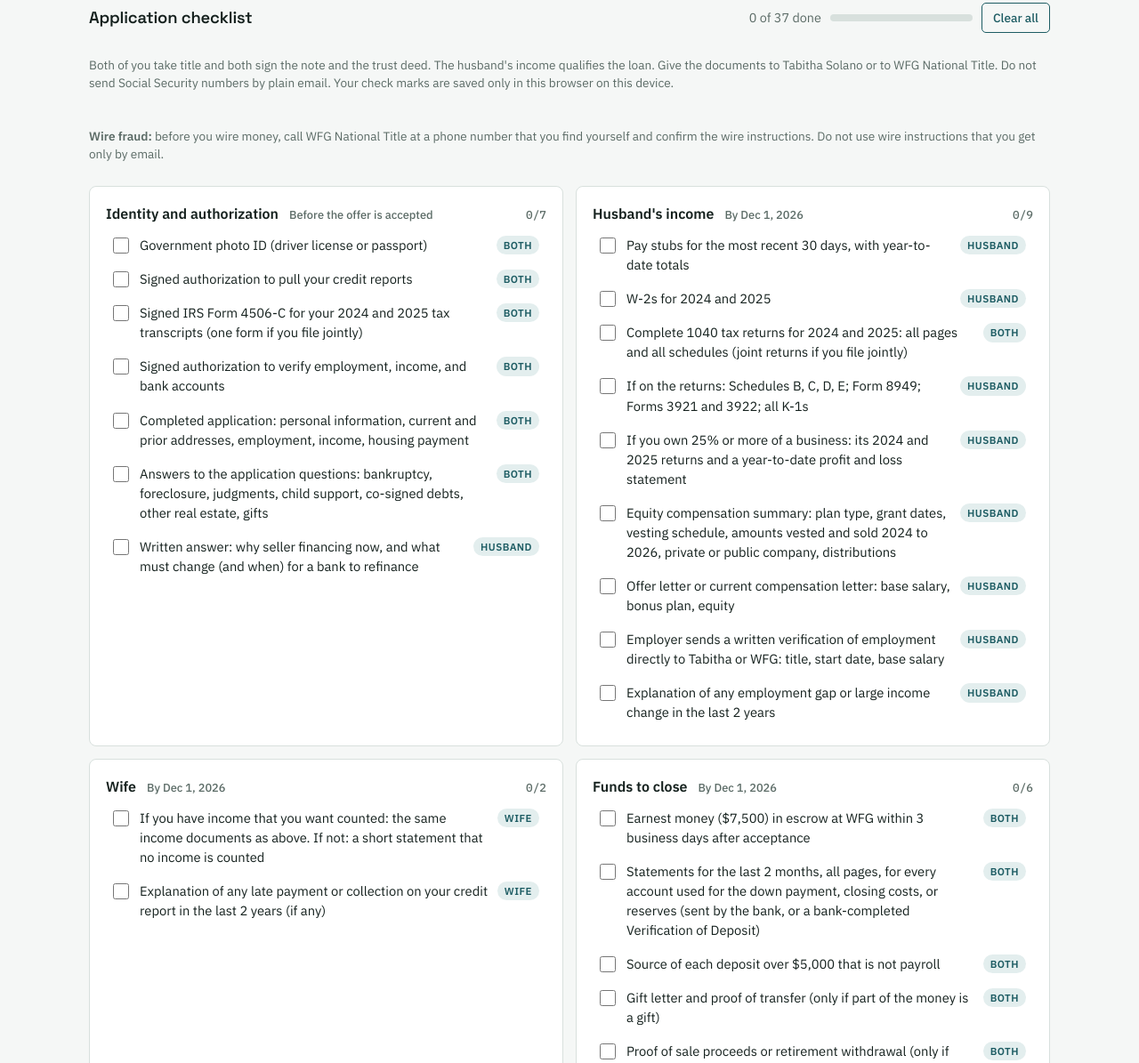
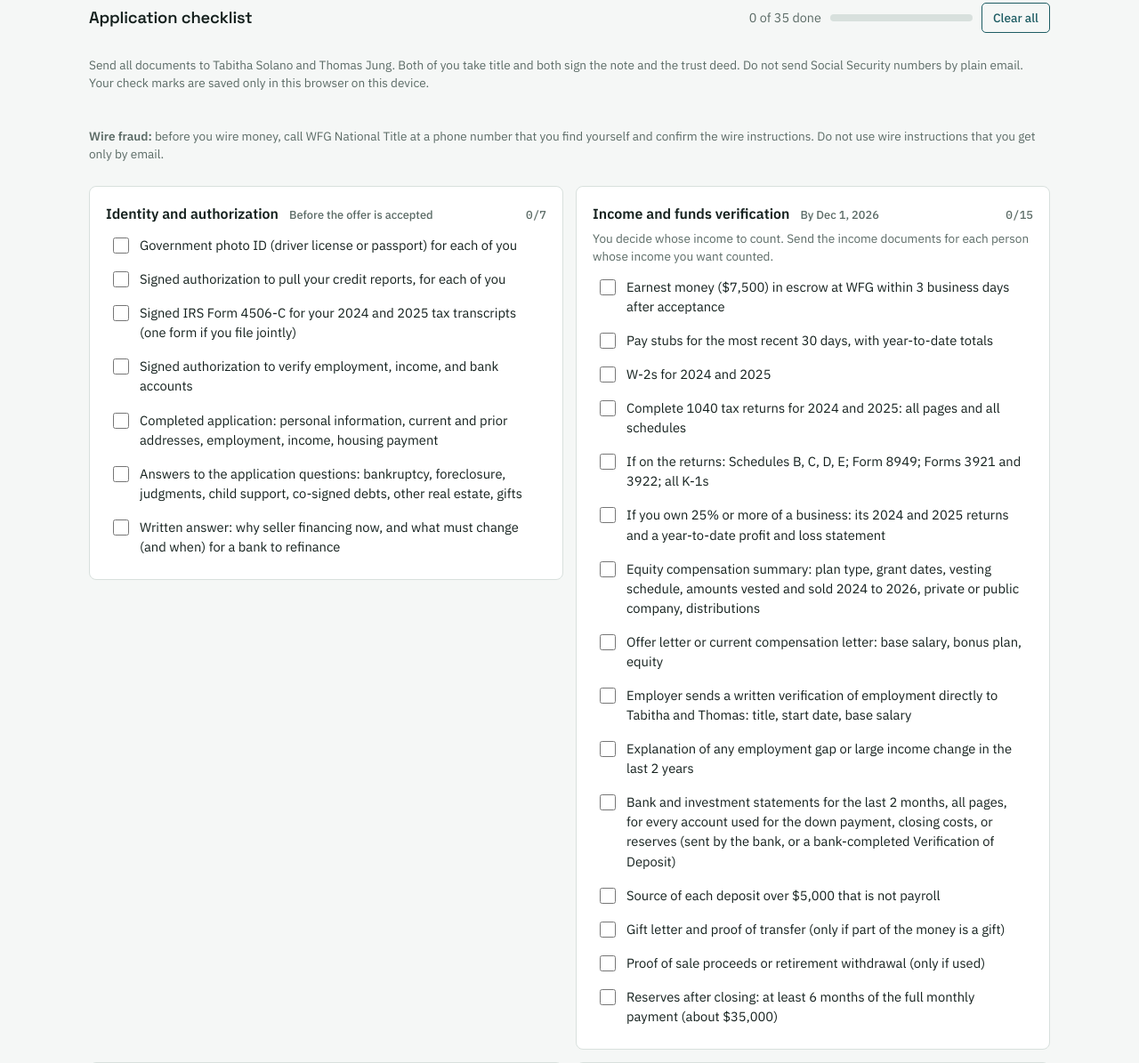
Before and after one commit to ratiofu/ratiofu.github.io, a plain HTML site: page 5225-se-18th/index.html in a window 1280 px wide. Shown: the part 2945-4140 px from the top of the page at 89% size. Drawn offline with Linux system fonts and the light colour scheme.

Commit message:
fix: merge income and funds checklist items; send documents to Tabitha and Thomas

```diff
--- a/5225-se-18th/index.html
+++ b/5225-se-18th/index.html
@@ -47,13 +47,11 @@ input[aria-invalid="true"]{border-color:var(--bad);background:color-mix(in srgb,
 .ck-grp h3 .due{font-size:.8rem;font-weight:500;color:var(--muted)}
 .ck-grp h3 .cnt{font-size:.8rem;font-weight:500;color:var(--muted);margin-left:auto;font-family:var(--mono)}
 .ck-list{list-style:none;margin:0;padding:0;display:grid;gap:2px}
-.ck-list label{display:grid;grid-template-columns:20px 1fr auto;gap:10px;align-items:start;padding:7px 8px;border-radius:6px;cursor:pointer;font-size:.92rem;text-transform:none;letter-spacing:0;color:var(--ink)}
+.ck-list label{display:grid;grid-template-columns:20px 1fr;gap:10px;align-items:start;padding:7px 8px;border-radius:6px;cursor:pointer;font-size:.92rem;text-transform:none;letter-spacing:0;color:var(--ink)}
 .ck-list label:hover{background:var(--accent-soft)}
 .ck-list input{width:18px;height:18px;margin:2px 0 0;accent-color:var(--good)}
 .ck-list input:checked ~ span.t{color:var(--muted);text-decoration:line-through}
-.who{font-size:.72rem;font-weight:600;padding:2px 8px;border-radius:999px;background:var(--accent-soft);color:var(--accent);white-space:nowrap;text-transform:uppercase;letter-spacing:.04em}
-@media (max-width:520px){.ck-list label{grid-template-columns:20px 1fr}.ck-list .who{grid-column:2;justify-self:start}}
-.ck-grid{display:grid;grid-template-columns:repeat(auto-fit,minmax(min(100%,460px),1fr));gap:14px}
+.ck-grid{display:grid;align-items:start;grid-template-columns:repeat(auto-fit,minmax(min(100%,460px),1fr));gap:14px}
 .chart{position:relative;--s-prin:#2a78d6;--s-int:#eb6834}
 .key{--s-prin:#2a78d6;--s-int:#eb6834}
 .chart .xh{stroke:var(--muted);stroke-width:1;stroke-dasharray:3 3}
@@ -172,7 +170,7 @@ button:hover{background:var(--accent-soft)}
       <h2>Application checklist</h2>
       <div class="ck-prog"><span id="ckCount">0 of 0 done</span><span class="ck-bar" aria-hidden="true"><i id="ckBar"></i></span><button type="button" id="ckClear">Clear all</button></div>
     </div>
-    <p class="note">Both of you take title and both sign the note and the trust deed. The husband's income qualifies the loan. Give the documents to Tabitha Solano or to WFG National Title. Do not send Social Security numbers by plain email. Your check marks are saved only in this browser on this device.</p>
+    <p class="note">Send all documents to Tabitha Solano and Thomas Jung. Both of you take title and both sign the note and the trust deed. Do not send Social Security numbers by plain email. Your check marks are saved only in this browser on this device.</p>
     <p class="note"><strong>Wire fraud:</strong> before you wire money, call WFG National Title at a phone number that you find yourself and confirm the wire instructions. Do not use wire instructions that you get only by email.</p>
     <div class="ck-grid" id="ckGroups"></div>
   </section>
@@ -465,50 +463,46 @@ document.querySelectorAll(".inputs input").forEach(el=>el.addEventListener("inpu
 const CK_KEY = "buyerChecklist-v1";
 const CK = [
   {id:"a", title:"Identity and authorization", due:"Before the offer is accepted", items:[
-    ["a1","Both","Government photo ID (driver license or passport)"],
-    ["a2","Both","Signed authorization to pull your credit reports"],
-    ["a3","Both","Signed IRS Form 4506-C for your 2024 and 2025 tax transcripts (one form if you file jointly)"],
-    ["a4","Both","Signed authorization to verify employment, income, and bank accounts"],
-    ["a5","Both","Completed application: personal information, current and prior addresses, employment, income, housing payment"],
-    ["a6","Both","Answers to the application questions: bankruptcy, foreclosure, judgments, child support, co-signed debts, other real estate, gifts"],
-    ["a7","Husband","Written answer: why seller financing now, and what must change (and when) for a bank to refinance"]]},
-  {id:"b", title:"Husband's income", due:"By Dec 1, 2026", items:[
-    ["b1","Husband","Pay stubs for the most recent 30 days, with year-to-date totals"],
-    ["b2","Husband","W-2s for 2024 and 2025"],
-    ["b3","Both","Complete 1040 tax returns for 2024 and 2025: all pages and all schedules (joint returns if you file jointly)"],
-    ["b4","Husband","If on the returns: Schedules B, C, D, E; Form 8949; Forms 3921 and 3922; all K-1s"],
-    ["b5","Husband","If you own 25% or more of a business: its 2024 and 2025 returns and a year-to-date profit and loss statement"],
-    ["b6","Husband","Equity compensation summary: plan type, grant dates, vesting schedule, amounts vested and sold 2024 to 2026, private or public company, distributions"],
-    ["b7","Husband","Offer letter or current compensation letter: base salary, bonus plan, equity"],
-    ["b8","Husband","Employer sends a written verification of employment directly to Tabitha or WFG: title, start date, base salary"],
-    ["b9","Husband","Explanation of any employment gap or large income change in the last 2 years"]]},
-  {id:"c", title:"Wife", due:"By Dec 1, 2026", items:[
-    ["c1","Wife","If you have income that you want counted: the same income documents as above. If not: a short statement that no income is counted"],
-    ["c2","Wife","Explanation of any late payment or collection on your credit report in the last 2 years (if any)"]]},
-  {id:"d", title:"Funds to close", due:"By Dec 1, 2026", items:[
-    ["d1","Both","Earnest money ($7,500) in escrow at WFG within 3 business days after acceptance"],
-    ["d2","Both","Statements for the last 2 months, all pages, for every account used for the down payment, closing costs, or reserves (sent by the bank, or a bank-completed Verification of Deposit)"],
-    ["d3","Both","Source of each deposit over $5,000 that is not payroll"],
-    ["d4","Both","Gift letter and proof of transfer (only if part of the money is a gift)"],
-    ["d5","Both","Proof of sale proceeds or retirement withdrawal (only if used)"],
-    ["d6","Both","Reserves after closing: at least 6 months of the full monthly payment (about $35,000)"]]},
+    ["a1","Government photo ID (driver license or passport) for each of you"],
+    ["a2","Signed authorization to pull your credit reports, for each of you"],
+    ["a3","Signed IRS Form 4506-C for your 2024 and 2025 tax transcripts (one form if you file jointly)"],
+    ["a4","Signed authorization to verify employment, income, and bank accounts"],
+    ["a5","Completed application: personal information, current and prior addresses, employment, income, housing payment"],
+    ["a6","Answers to the application questions: bankruptcy, foreclosure, judgments, child support, co-signed debts, other real estate, gifts"],
+    ["a7","Written answer: why seller financing now, and what must change (and when) for a bank to refinance"]]},
+  {id:"b", title:"Income and funds verification", due:"By Dec 1, 2026", note:"You decide whose income to count. Send the income documents for each person whose income you want counted.", items:[
+    ["d1","Earnest money ($7,500) in escrow at WFG within 3 business days after acceptance"],
+    ["b1","Pay stubs for the most recent 30 days, with year-to-date totals"],
+    ["b2","W-2s for 2024 and 2025"],
+    ["b3","Complete 1040 tax returns for 2024 and 2025: all pages and all schedules"],
+    ["b4","If on the returns: Schedules B, C, D, E; Form 8949; Forms 3921 and 3922; all K-1s"],
+    ["b5","If you own 25% or more of a business: its 2024 and 2025 returns and a year-to-date profit and loss statement"],
+    ["b6","Equity compensation summary: plan type, grant dates, vesting schedule, amounts vested and sold 2024 to 2026, private or public company, distributions"],
+    ["b7","Offer letter or current compensation letter: base salary, bonus plan, equity"],
+    ["b8","Employer sends a written verification of employment directly to Tabitha and Thomas: title, start date, base salary"],
+    ["b9","Explanation of any employment gap or large income change in the last 2 years"],
+    ["d2","Bank and investment statements for the last 2 months, all pages, for every account used for the down payment, closing costs, or reserves (sent by the bank, or a bank-completed Verification of Deposit)"],
+    ["d3","Source of each deposit over $5,000 that is not payroll"],
+    ["d4","Gift letter and proof of transfer (only if part of the money is a gift)"],
+    ["d5","Proof of sale proceeds or retirement withdrawal (only if used)"],
+    ["d6","Reserves after closing: at least 6 months of the full monthly payment (about $35,000)"]]},
   {id:"e", title:"Debts and other real estate", due:"By Dec 1, 2026", items:[
-    ["e1","Both","List of all monthly debts: car, student, credit card, child support, other loans"],
-    ["e2","Both","Idaho property: mortgage statement, current leases, 2 months of rent deposits, insurance declarations, property tax bill"],
-    ["e3","Both","Current housing: lease or mortgage statement, and 12 months of on-time payments"]]},
+    ["e1","List of all monthly debts: car, student, credit card, child support, other loans"],
+    ["e2","Idaho property: mortgage statement, current leases, 2 months of rent deposits, insurance declarations, property tax bill"],
+    ["e3","Current housing: lease or mortgage statement, and 12 months of on-time payments"]]},
   {id:"f", title:"Credit", due:"By Dec 1, 2026", items:[
-    ["f1","Both","Tabitha pulls tri-merge credit reports for both of you (with your signed authorization)"],
-    ["f2","Both","Written explanation of late payments, collections, or credit inquiries in the last 2 years"]]},
+    ["f1","Tabitha and Thomas pull tri-merge credit reports (with your signed authorization)"],
+    ["f2","Written explanation of late payments, collections, or credit inquiries in the last 2 years"]]},
   {id:"g", title:"Property", due:"Before closing", items:[
-    ["g1","Both","Inspection within 10 business days after acceptance; full report to Tabitha (or sign the no-inspection acknowledgment)"],
-    ["g2","Both","Insurance binder that meets the insurance requirements, with Tabitha as mortgagee; at least 5 days before closing"],
-    ["g3","Both","Earthquake coverage quote (if required)"]]},
+    ["g1","Inspection within 10 business days after acceptance; full report to Tabitha and Thomas (or sign the no-inspection acknowledgment)"],
+    ["g2","Insurance binder that meets the insurance requirements, with Tabitha Solano as mortgagee; at least 5 days before closing"],
+    ["g3","Earthquake coverage quote (if required)"]]},
   {id:"h", title:"Final steps", due:"2 to 10 days before closing", items:[
-    ["h1","Husband","Updated pay stub, dated within 30 days of closing"],
-    ["h2","Both","Updated bank statements, dated within 30 days of closing"],
-    ["h3","Husband","Employer confirms employment again"],
-    ["h4","Both","Down payment and closing funds wired to WFG and cleared, 2 business days before closing"],
-    ["h5","Both","Sign the escrow and collection escrow instructions; set up the monthly payment"]]}
+    ["h1","Updated pay stubs, dated within 30 days of closing"],
+    ["h2","Updated bank statements, dated within 30 days of closing"],
+    ["h3","Employer confirms employment again"],
+    ["h4","Down payment and closing funds wired to WFG and cleared, 2 business days before closing"],
+    ["h5","Sign the escrow and collection escrow instructions; set up the monthly payment"]]}
 ];
 let ckState = {};
 try { ckState = JSON.parse(localStorage.getItem(CK_KEY) || "{}") || {}; } catch(e) { ckState = {}; }
@@ -520,8 +514,8 @@ function ckProgress(){
   CK.forEach(g=>{ const d = g.items.filter(i=>ckState[i[0]]).length; $("ckc-"+g.id).textContent = `${d}/${g.items.length}`; });
 }
 function renderChecklist(){
-  $("ckGroups").innerHTML = CK.map(g=>`<div class="panel ck-grp"><h3>${g.title}<span class="due">${g.due}</span><span class="cnt" id="ckc-${g.id}"></span></h3><ul class="ck-list">` +
-    g.items.map(([id,who,text])=>`<li><label><input type="checkbox" data-ck="${id}"${ckState[id]?" checked":""}><span class="t">${text}</span><span class="who">${who}</span></label></li>`).join("") + `</ul></div>`).join("");
+  $("ckGroups").innerHTML = CK.map(g=>`<div class="panel ck-grp"><h3>${g.title}<span class="due">${g.due}</span><span class="cnt" id="ckc-${g.id}"></span></h3>${g.note?`<p class="note" style="margin:0">${g.note}</p>`:""}<ul class="ck-list">` +
+    g.items.map(([id,text])=>`<li><label><input type="checkbox" data-ck="${id}"${ckState[id]?" checked":""}><span class="t">${text}</span></label></li>`).join("") + `</ul></div>`).join("");
   $("ckGroups").querySelectorAll("input[data-ck]").forEach(el=>el.addEventListener("change", e=>{
     const id = e.target.dataset.ck; if(e.target.checked) ckState[id] = true; else delete ckState[id]; ckSave(); ckProgress();
   }));
```
